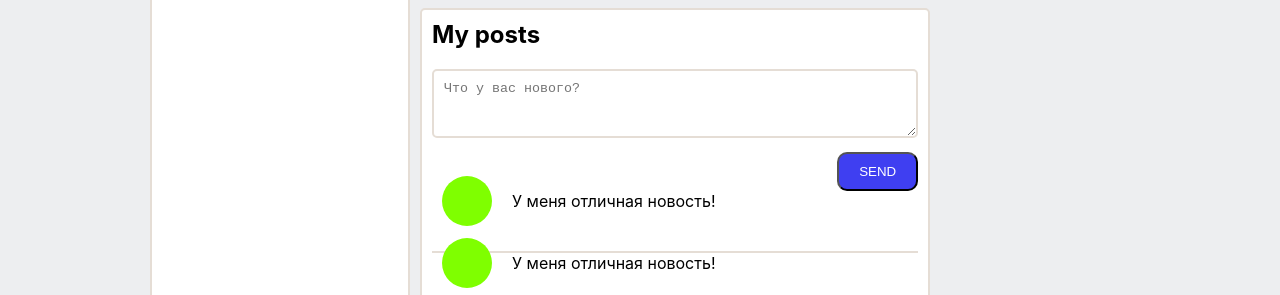
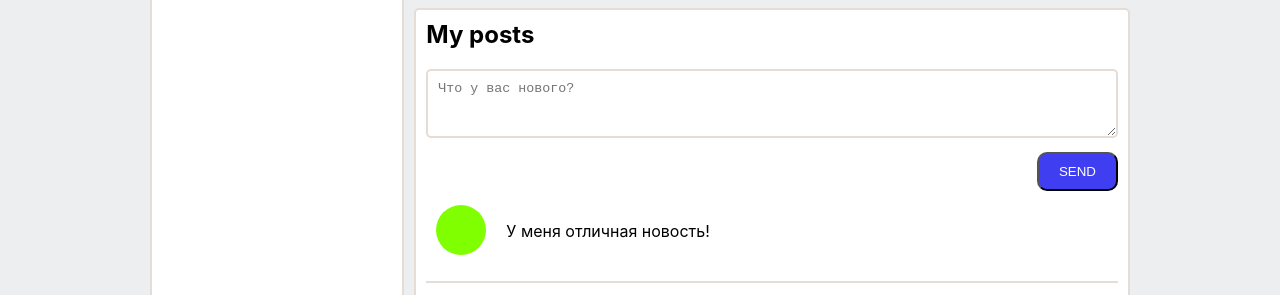
Before and after one commit to igorek5/mycontact, a React (Create React App) app: page / in a window 1280 px wide. Shown: the part 488-783 px from the top of the page. Built offline with nearby package versions, Linux system fonts and the light colour scheme.

Commit message:
Сверстал посты

```diff
--- a/src/components/Profile.jsx
+++ b/src/components/Profile.jsx
@@ -23,7 +23,7 @@ const Profile = () => {
 
         <section className={s.posts}>
             <h2 className={s.post__title}>My posts</h2>
-            <form method='post' action='#'>
+            <form className={s.post__form} method='post' action='#'>
                 <textarea className={s.post__input} name='text' rows='3' placeholder='Что у вас нового?'></textarea>
                 <button type='submit'>Send</button>
             </form>
@@ -35,7 +35,10 @@ const Profile = () => {
 
             <div className={s.post__user}>
                 <div className={s.post__avatar}></div>
-                <p className={s.post__text}>У меня отличная новость!</p>
+                <p className={s.post__text}>У меня отличная новость!У меня отличная новость!У меня отличная новость!У меня отличная новость!
+                У меня отличная новость!У меня отличная новость!У меня отличная новость!
+                У меня отличная новость!У меня отличная новость!У меня отличная новость!
+                У меня отличная новость!У меня отличная новость!У меня отличная новость!</p>
             </div>
         </section>
     </main>
--- a/src/components/Profile.module.css
+++ b/src/components/Profile.module.css
@@ -64,6 +64,10 @@
     border-radius: 5px;
 }
 
+.post__form {
+    padding-bottom: 10px;
+}
+
 button {
 display: block;
 padding: 10px 20px;
@@ -85,7 +89,7 @@ border-radius: 10px;
 
 .post__avatar {
     position: absolute;
-    top: -15px;
+    top: 4px;
     left: 10px;
     width: 50px;
     height: 50px;
@@ -94,12 +98,18 @@ border-radius: 10px;
     background-color: chartreuse;
     border-radius: 50%;
 }
+
+.post__user {
+    padding-top: 20px;
+    padding-bottom: 40px;
+    padding-left: 80px;
+    padding-right: 30px;
+    margin-bottom: 10px;
+}
+
 .post__text {
-    width: 100%;
     margin: 0;
-    margin-right: 30px;
-    margin-left: 80px;
-    margin-bottom: 40px;
     padding: 0;
 
+    max-width: 600px;
 }
```
